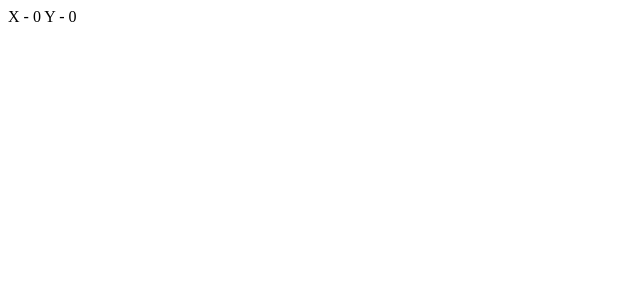
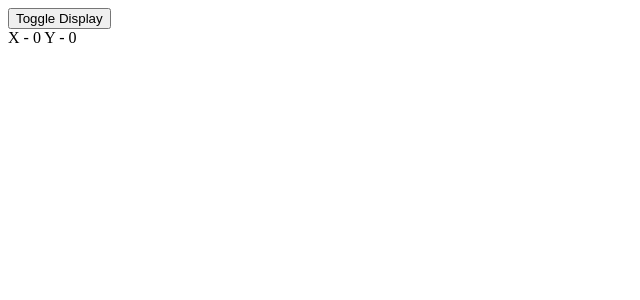
Before and after one commit to Chandraprakash-Darji/reactjs-learning, a React (Create React App) app in the folder React Hooks/: page / in a window 1280 px wide. Shown: the top 300 px of the page, without its empty margins (0-640 px from the left). Built offline with nearby package versions, Linux system fonts and the light colour scheme.

Commit message:
Clean Up useEffect

```diff
--- a/React Hooks/src/App.jsx
+++ b/React Hooks/src/App.jsx
@@ -1,10 +1,9 @@
-import ClassMouse from "./components/useEffect/ClassMouse";
-import HookMouse from "./components/useEffect/HookMouse";
+import MouseContainer from "./components/useEffect/MouseContainer";
 
 export default function App() {
   return (
     <div>
-      <HookMouse />
+      <MouseContainer/>
     </div>
   );
 }
--- a/React Hooks/src/components/useEffect/ClassMouse.jsx
+++ b/React Hooks/src/components/useEffect/ClassMouse.jsx
@@ -16,6 +16,10 @@
   componentDidMount() {
     window.addEventListener("mousemove", this.logMousePosition);
   }
+  componentWillUnmount(){
+    window.removeEventListener("mousemove", this.logMousePosition);
+
+  }
   render() {
     return (
       <div>
--- a/React Hooks/src/components/useEffect/HookMouse.jsx
+++ b/React Hooks/src/components/useEffect/HookMouse.jsx
@@ -4,11 +4,16 @@
   const [cords, setCords] = useState({ x: 0, y: 0 });
 
   const logMousePosition = (e) => {
+    console.log("Mouse moved");
     setCords({ x: e.clientX, y: e.clientY });
   };
 
   useEffect(() => {
     window.addEventListener("mousemove", logMousePosition);
+    // When Componet Unmount the it will remove the event Listener
+    return () => {
+      window.removeEventListener("mousemove", logMousePosition);
+    };
   }, []);
 
   return (
--- /dev/null
+++ b/React Hooks/src/components/useEffect/MouseContainer.jsx
@@ -0,0 +1,13 @@
+import React, { useState } from "react";
+import HookMouse from "./HookMouse";
+const MouseContainer = () => {
+  const [dislay, setDislay] = useState(true);
+  return (
+    <div>
+      <button onClick={() => setDislay(!dislay)}>Toggle Display</button>
+      {dislay && <HookMouse />}
+    </div>
+  );
+};
+
+export default MouseContainer;
```
